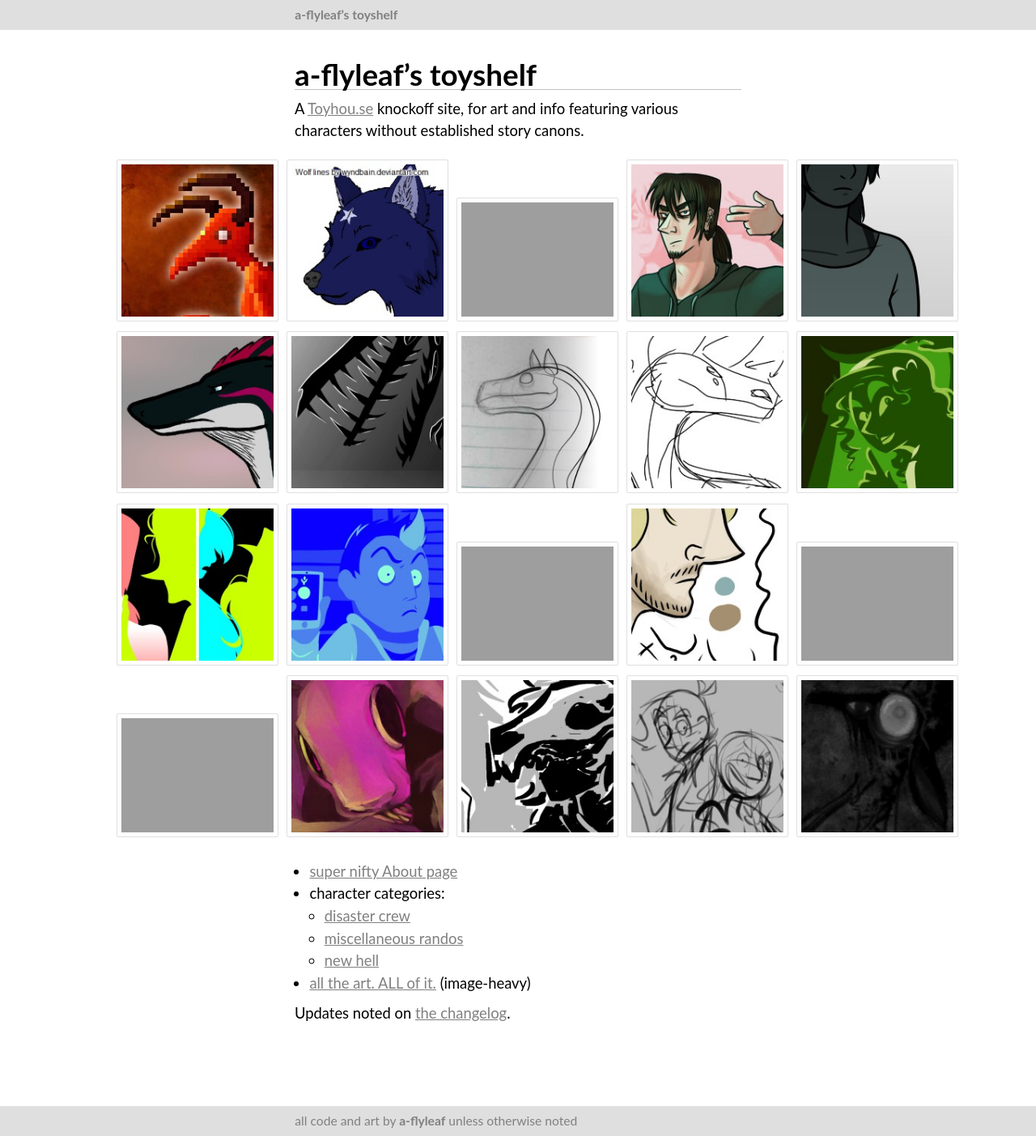
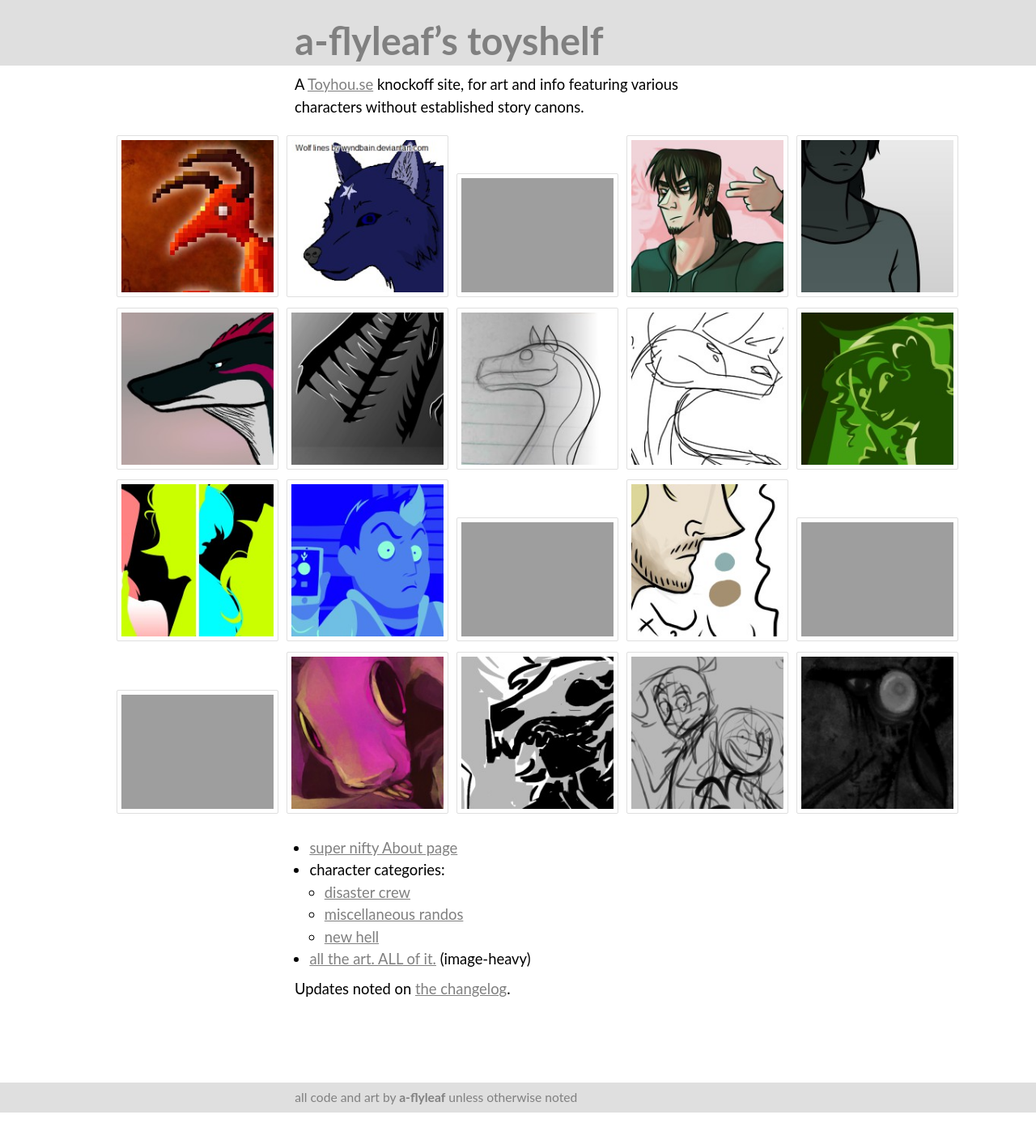
Before and after one commit to a-flyleaf/toyshelf, a Jekyll site: the page built from index.md, in a window 1280 px wide. Shown: the whole page at 81% size. Built offline with Jekyll 4.4.1, drawn with Linux system fonts in a browser that asks for light colours; some web fonts are replaced; after the commit the page ends 1374 px from its top, so only the background shows below that; part of the change alters nothing that is shown.

Commit message:
index title redundancy
a little less. fullmetal alchemist (fullmetal alchemist) brought to you by: fullmetal alchemist

```diff
--- a/_layouts/1.html
+++ b/_layouts/1.html
@@ -5,7 +5,7 @@
 		<meta http-equiv="X-UA-Compatible" content="IE=edge">
 		<meta name="viewport" content="width=device-width, initial-scale=1">
 
-		<title>{%if page.title%}{{page.title}} | {%endif%}a-flyleaf’s toyshelf</title>
+		<title>{%if page.title%}{%unless page.title=="a-flyleaf’s toyshelf"%}{{page.title}} | {%endunless%}{%endif%}a-flyleaf’s toyshelf</title>
 		<link rel="stylesheet" type="text/css" href="{%include url.html%}/assets/1.css"/><link rel="stylesheet" type="text/css" href="https://a-flyleaf.github.io/assets/fonts/lato.css"/>{%if page.css%}
 		<style>{{page.css}}</style>{%endif%}
 	</head>
--- a/index.md
+++ b/index.md
@@ -8,6 +8,11 @@ img:
     dt: 2021-11-14
   - nm: lucien
     dt: 2023-01-06
+css: "
+	h1{opacity:0; height:0; overflow:hidden; margin:0;}
+	main{padding-top:0;}
+	header a{font-size:3em;} header{padding-top:2em;}
+"
 ---
 A [Toyhou.se](https://toyhou.se/) knockoff site, for art and info featuring various characters without established story canons.
 
```
Also changed, not shown: changelog.md.
